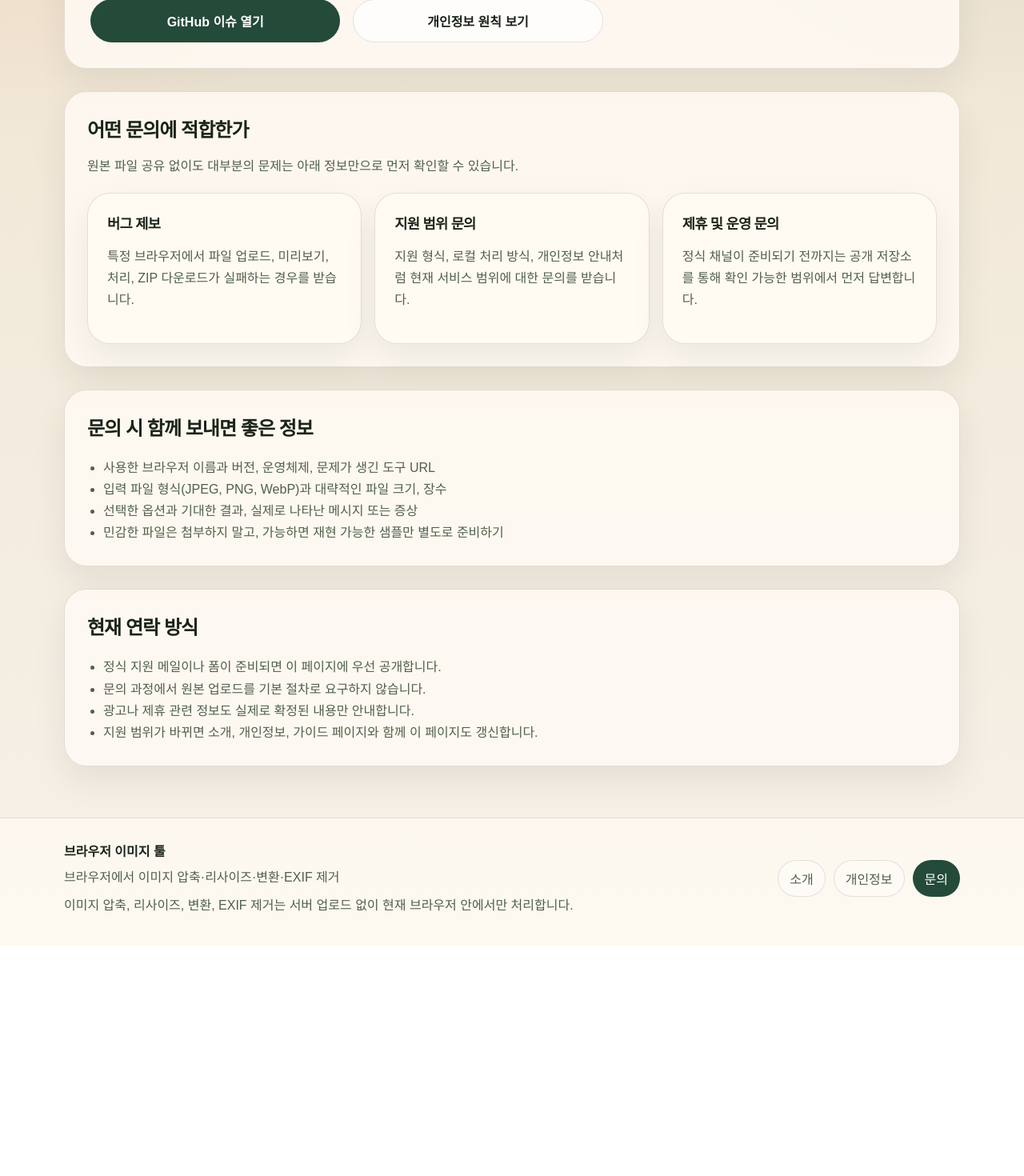
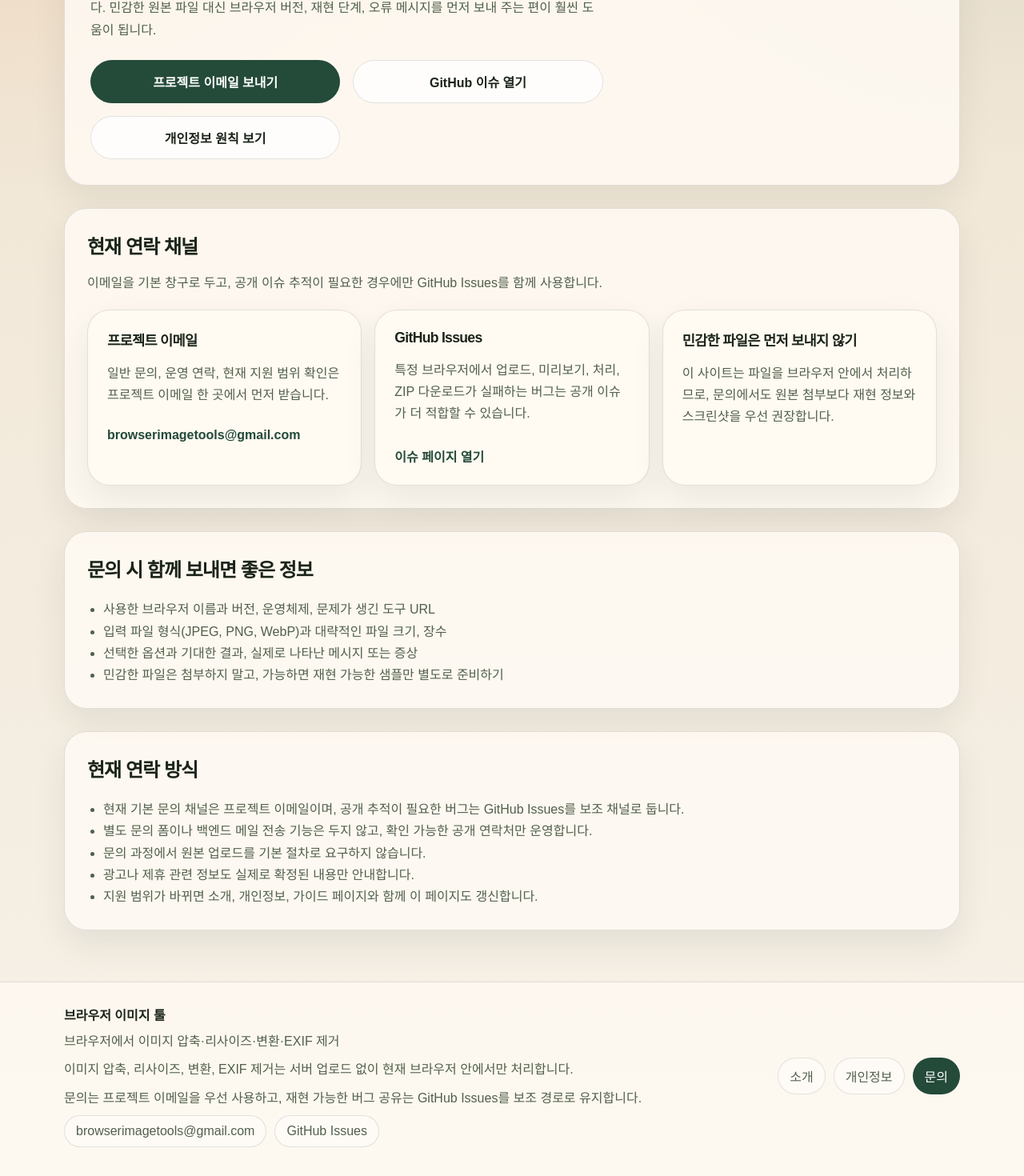
Before and after one commit to jongha1230/browser-image-tools, a Next.js app: page /contact in a window 1280 px wide. Shown: the part 441-1911 px from the top of the page at 80% size. Before the commit the page ends 1623 px from the top, so only its background shows below. Built offline with nearby package versions, Linux system fonts and the light colour scheme; no server answers.

Commit message:
chore: add project contact email and trust details

```diff
--- a/app/about/page.tsx
+++ b/app/about/page.tsx
@@ -2,6 +2,7 @@ import type { Metadata } from "next";
 import Link from "next/link";
 
 import { PageHero, PageLayout, PageSection } from "@/components/page-layout";
+import { contactEmail, contactEmailHref } from "@/lib/site-content";
 import { createPageMetadata, getPageMetadataEntry } from "@/lib/site-metadata";
 
 export const metadata: Metadata = createPageMetadata(getPageMetadataEntry("/about"));
@@ -58,6 +59,11 @@ export default function AboutPage() {
           <li>파일 처리 기능은 브라우저 안에서 끝나야 하며 원격 업로드를 전제로 하지 않습니다.</li>
           <li>각 도구와 가이드를 실제 URL로 제공해 검색과 공유가 자연스럽게 이어지도록 구성합니다.</li>
           <li>한국어 사용자가 먼저 이해할 수 있는 설명을 우선하고, UI와 본문 모두 실무적인 판단 기준을 담습니다.</li>
+          <li>
+            프로젝트 문의는{" "}
+            <a href={contactEmailHref}>{contactEmail}</a>
+            를 기본 연락처로 공개하고, 지원 경로가 바뀌면 관련 안내 페이지를 함께 갱신합니다.
+          </li>
           <li>무료 운영을 위한 광고 도입은 검토하되, 실제 제공사가 정해지기 전에는 임의의 식별자나 정책 문구를 만들지 않습니다.</li>
         </ul>
       </PageSection>
--- a/app/contact/page.tsx
+++ b/app/contact/page.tsx
@@ -2,7 +2,11 @@ import type { Metadata } from "next";
 import Link from "next/link";
 
 import { PageHero, PageLayout, PageSection } from "@/components/page-layout";
-import { repositoryIssuesUrl } from "@/lib/site-content";
+import {
+  contactEmail,
+  contactEmailHref,
+  repositoryIssuesUrl,
+} from "@/lib/site-content";
 import { createPageMetadata, getPageMetadataEntry } from "@/lib/site-metadata";
 
 export const metadata: Metadata = createPageMetadata(getPageMetadataEntry("/contact"));
@@ -10,18 +14,24 @@ export const metadata: Metadata = createPageMetadata(getPageMetadataEntry("/cont
 export default function ContactPage() {
   return (
     <PageLayout breadcrumbs={[{ href: "/", label: "홈" }, { label: "문의" }]}>
-      <PageHero eyebrow="문의 안내" title="문제가 생겼을 때 빠르게 확인할 수 있는 문의 안내">
+      <PageHero eyebrow="문의 안내" title="프로젝트 연락처와 지원 경로를 한눈에 확인할 수 있는 문의 안내">
         <p>
-          현재는 별도 문의 폼 없이 GitHub 이슈를 기본 연락 창구로 사용합니다.
-          버그 제보나 지원 범위 문의를 남기면 확인 가능한 정보부터 검토합니다.
+          프로젝트 관련 문의는{" "}
+          <a href={contactEmailHref}>{contactEmail}</a>
+          로 받고 있습니다. 공개 데모 운영 단계이므로 제품 범위, 사용 문의,
+          운영 연락을 같은 주소에서 함께 확인합니다.
         </p>
         <p>
-          민감한 원본 파일을 보내기보다는 브라우저 버전, 재현 단계, 오류 메시지
-          같은 정보를 먼저 정리해 주는 편이 훨씬 도움이 됩니다.
+          재현 가능한 버그나 공개 추적이 더 적합한 경우에는 GitHub Issues도
+          계속 보조 채널로 사용합니다. 민감한 원본 파일 대신 브라우저 버전,
+          재현 단계, 오류 메시지를 먼저 보내 주는 편이 훨씬 도움이 됩니다.
         </p>
         <div className="hero__actions">
+          <a className="button-link" href={contactEmailHref}>
+            프로젝트 이메일 보내기
+          </a>
           <a
-            className="button-link"
+            className="button-muted"
             href={repositoryIssuesUrl}
             rel="noreferrer"
             target="_blank"
@@ -35,21 +45,32 @@ export default function ContactPage() {
       </PageHero>
 
       <PageSection
-        title="어떤 문의에 적합한가"
-        intro={<p>원본 파일 공유 없이도 대부분의 문제는 아래 정보만으로 먼저 확인할 수 있습니다.</p>}
+        title="현재 연락 채널"
+        intro={<p>이메일을 기본 창구로 두고, 공개 이슈 추적이 필요한 경우에만 GitHub Issues를 함께 사용합니다.</p>}
       >
         <div className="detail-grid">
           <div className="card">
-            <h3>버그 제보</h3>
-            <p>특정 브라우저에서 파일 업로드, 미리보기, 처리, ZIP 다운로드가 실패하는 경우를 받습니다.</p>
+            <h3>프로젝트 이메일</h3>
+            <p>일반 문의, 운영 연락, 현재 지원 범위 확인은 프로젝트 이메일 한 곳에서 먼저 받습니다.</p>
+            <a className="card__link" href={contactEmailHref}>
+              {contactEmail}
+            </a>
           </div>
           <div className="card">
-            <h3>지원 범위 문의</h3>
-            <p>지원 형식, 로컬 처리 방식, 개인정보 안내처럼 현재 서비스 범위에 대한 문의를 받습니다.</p>
+            <h3>GitHub Issues</h3>
+            <p>특정 브라우저에서 업로드, 미리보기, 처리, ZIP 다운로드가 실패하는 버그는 공개 이슈가 더 적합할 수 있습니다.</p>
+            <a
+              className="card__link"
+              href={repositoryIssuesUrl}
+              rel="noreferrer"
+              target="_blank"
+            >
+              이슈 페이지 열기
+            </a>
           </div>
           <div className="card">
-            <h3>제휴 및 운영 문의</h3>
-            <p>정식 채널이 준비되기 전까지는 공개 저장소를 통해 확인 가능한 범위에서 먼저 답변합니다.</p>
+            <h3>민감한 파일은 먼저 보내지 않기</h3>
+            <p>이 사이트는 파일을 브라우저 안에서 처리하므로, 문의에서도 원본 첨부보다 재현 정보와 스크린샷을 우선 권장합니다.</p>
           </div>
         </div>
       </PageSection>
@@ -65,7 +86,8 @@ export default function ContactPage() {
 
       <PageSection title="현재 연락 방식">
         <ul className="list-reset">
-          <li>정식 지원 메일이나 폼이 준비되면 이 페이지에 우선 공개합니다.</li>
+          <li>현재 기본 문의 채널은 프로젝트 이메일이며, 공개 추적이 필요한 버그는 GitHub Issues를 보조 채널로 둡니다.</li>
+          <li>별도 문의 폼이나 백엔드 메일 전송 기능은 두지 않고, 확인 가능한 공개 연락처만 운영합니다.</li>
           <li>문의 과정에서 원본 업로드를 기본 절차로 요구하지 않습니다.</li>
           <li>광고나 제휴 관련 정보도 실제로 확정된 내용만 안내합니다.</li>
           <li>지원 범위가 바뀌면 소개, 개인정보, 가이드 페이지와 함께 이 페이지도 갱신합니다.</li>
--- a/components/site-footer.tsx
+++ b/components/site-footer.tsx
@@ -4,7 +4,14 @@ import Link from "next/link";
 import { usePathname } from "next/navigation";
 
 import { SiteContainer } from "@/components/site-container";
-import { footerNav, siteName, siteTagline } from "@/lib/site-content";
+import {
+  contactEmail,
+  contactEmailHref,
+  footerNav,
+  repositoryIssuesUrl,
+  siteName,
+  siteTagline,
+} from "@/lib/site-content";
 
 export function SiteFooter() {
   const pathname = usePathname();
@@ -16,6 +23,24 @@ export function SiteFooter() {
           <strong>{siteName}</strong>
           <p>{siteTagline}</p>
           <p>이미지 압축, 리사이즈, 변환, EXIF 제거는 서버 업로드 없이 현재 브라우저 안에서만 처리합니다.</p>
+          <p>문의는 프로젝트 이메일을 우선 사용하고, 재현 가능한 버그 공유는 GitHub Issues를 보조 경로로 유지합니다.</p>
+          <ul className="site-footer__links" aria-label="프로젝트 연락처">
+            <li>
+              <a className="site-footer__link" href={contactEmailHref}>
+                {contactEmail}
+              </a>
+            </li>
+            <li>
+              <a
+                className="site-footer__link"
+                href={repositoryIssuesUrl}
+                rel="noreferrer"
+                target="_blank"
+              >
+                GitHub Issues
+              </a>
+            </li>
+          </ul>
         </div>
 
         <nav aria-label="보조 탐색">
--- a/lib/site-content.ts
+++ b/lib/site-content.ts
@@ -1,6 +1,8 @@
 export const repositoryUrl = "https://github.com/jongha1230/browser-image-tools";
 export const repositoryIssuesUrl = `${repositoryUrl}/issues`;
-export const siteUpdatedAt = "2026-03-15T23:50:00+09:00";
+export const contactEmail = "browserimagetools@gmail.com";
+export const contactEmailHref = `mailto:${contactEmail}`;
+export const siteUpdatedAt = "2026-03-16T09:00:00+09:00";
 
 export type ToolSlug =
   | "compress-image"
```
Also changed, not shown: app/privacy/page.tsx (+7 -0 lines), 2 other files (tests, documents, lock files or other folders).
